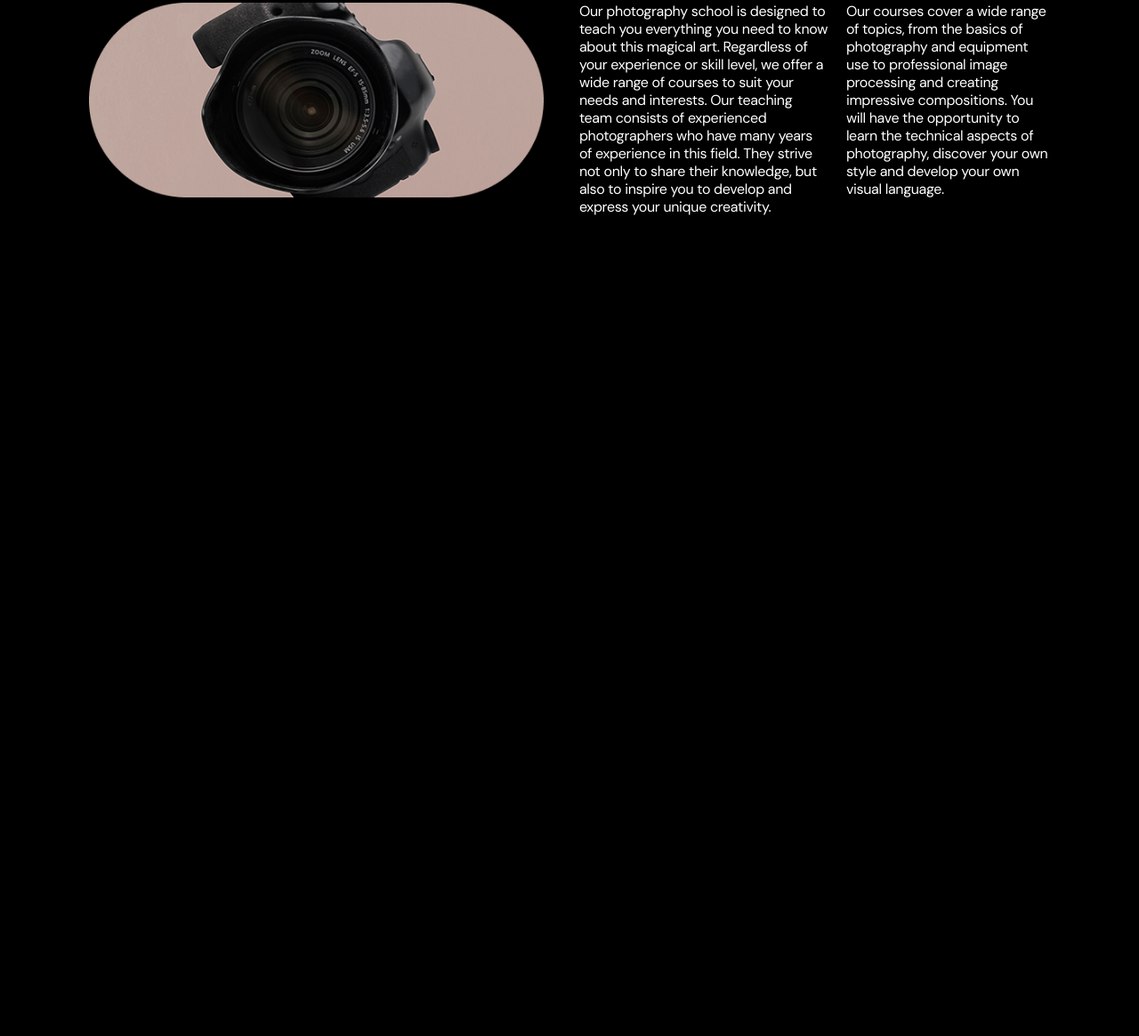
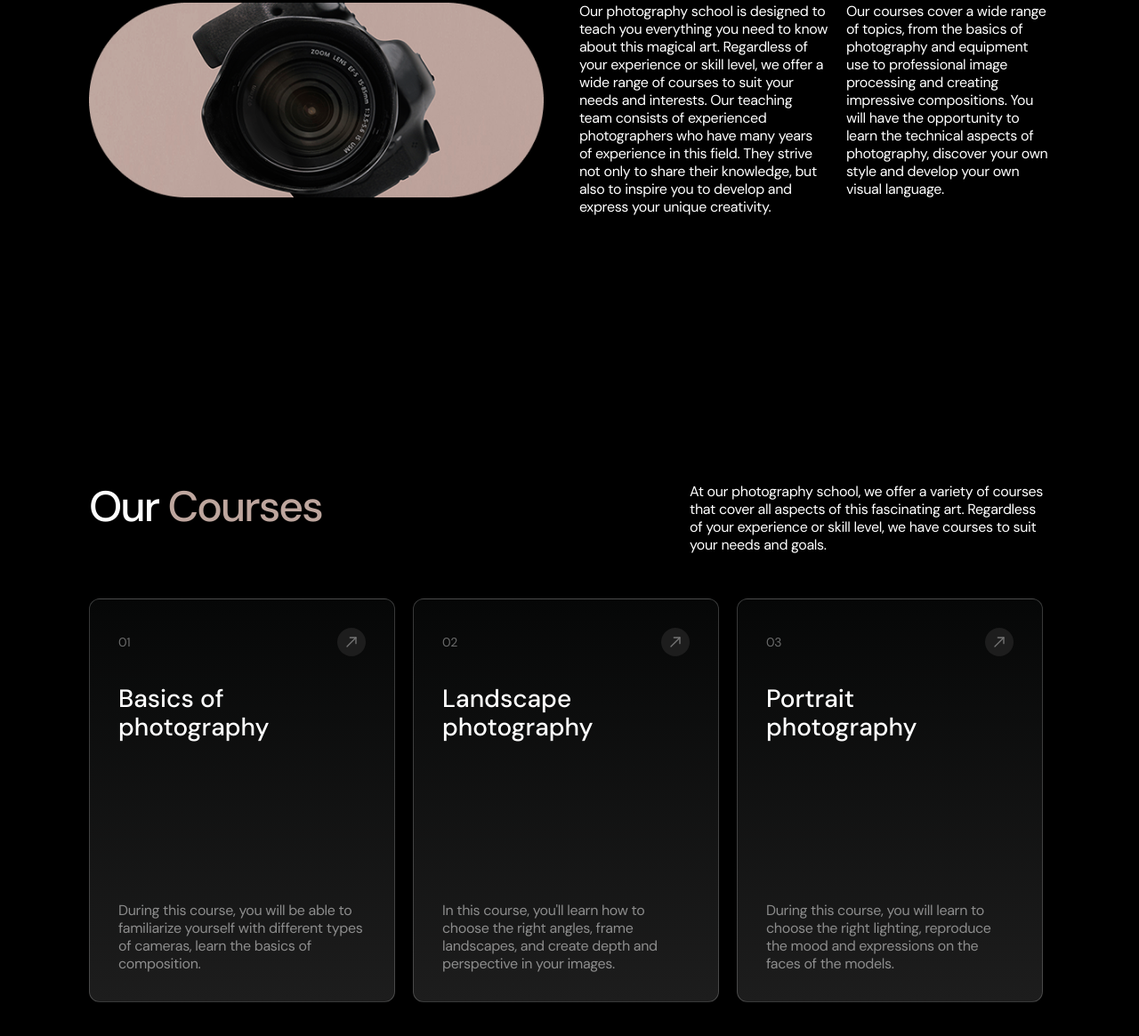
Before and after one commit to Rey-ui/Focus-Frame, a website built with Vite: page index.html in a window 1280 px wide. Shown: the part 1237-2402 px from the top of the page at 89% size. Before the commit the page ends 1630 px from the top, so only its background shows below. Built offline with nearby package versions, Linux system fonts and the light colour scheme.

Commit message:
add our-courses

```diff
--- a/index.html
+++ b/index.html
@@ -167,7 +167,7 @@
         </h2>
       </div>
       <section id="about-us" class="about section">
-        <div class="container">
+        <div class="container about-container">
           <h2 class="about-title">About <span>Us</span></h2>
           <div class="about-content">
             <div class="about-image">
@@ -216,6 +216,93 @@
               </div>
             </div>
           </div>
+        </div>
+      </section>
+      <section id="our-courses" class="our-courses section">
+        <div class="container">
+          <div class="our-courses-title_wrapper">
+            <h2 class="our-courses-title_title">Our <span>Courses</span></h2>
+            <p class="our-courses-title_text">
+              At our photography school, we offer a variety of courses that
+              cover all aspects of this fascinating art. Regardless of your
+              experience or skill level, we have courses to suit your needs and
+              goals.
+            </p>
+          </div>
+          <ul class="our-courses-list">
+            <li class="our-courses-list_item">
+              <div class="our-courses-list_label">
+                <div class="our-courses-list-label_text">01</div>
+                <a href="#sign-up" class="our-courses-list-label-link">
+                  <svg
+                    class="our-courses-list-label_svg"
+                    width="20"
+                    height="20"
+                  >
+                    <use
+                      href="./src/img/svg/symbol-defs.svg#icon-up-right"
+                    ></use>
+                  </svg>
+                </a>
+              </div>
+              <div class="our-courses-item_content">
+                <h3 class="our-courses-item_title">Basics of photography</h3>
+                <p class="our-courses-item_text">
+                  During this course, you will be able to familiarize yourself
+                  with different types of cameras, learn the basics of
+                  composition.
+                </p>
+              </div>
+            </li>
+            <li class="our-courses-list_item">
+              <div class="our-courses-list_label">
+                <div class="our-courses-list-label_text">02</div>
+                <a href="#sign-up" class="our-courses-list-label-link">
+                  <svg
+                    class="our-courses-list-label_svg"
+                    width="20"
+                    height="20"
+                  >
+                    <use
+                      href="./src/img/svg/symbol-defs.svg#icon-up-right"
+                    ></use>
+                  </svg>
+                </a>
+              </div>
+              <div class="our-courses-item_content">
+                <h3 class="our-courses-item_title">Landscape photography</h3>
+                <p class="our-courses-item_text">
+                  In this course, you'll learn how to choose the right angles,
+                  frame landscapes, and create depth and perspective in your
+                  images.
+                </p>
+              </div>
+            </li>
+            <li class="our-courses-list_item">
+              <div class="our-courses-list_label">
+                <div class="our-courses-list-label_text">03</div>
+                <a href="#sign-up" class="our-courses-list-label-link">
+                  <svg
+                    class="our-courses-list-label_svg"
+                    width="20"
+                    height="20"
+                  >
+                    <use
+                      href="./src/img/svg/symbol-defs.svg#icon-up-right"
+                    ></use>
+                  </svg>
+                </a>
+              </div>
+              <div class="our-courses-item_content">
+                <h3 class="our-courses-item_title">Portrait photography</h3>
+                <p class="our-courses-item_text">
+                  During this course, you will learn to choose the right
+                  lighting, reproduce the mood and expressions on the faces of
+                  the models.
+                </p>
+              </div>
+            </li>
+          </ul>
         </div>
       </section>
     </main>
--- a/src/css/about.css
+++ b/src/css/about.css
@@ -79,6 +79,9 @@
   }
 }
 @media screen and (min-width: 1280px) {
+  .about-container {
+    max-width: 1080px;
+  }
   .about-content {
     display: flex;
     flex-direction: row;
--- /dev/null
+++ b/src/css/courses.css
@@ -0,0 +1,169 @@
+.our-courses {
+}
+.section {
+}
+.container {
+}
+.our-courses-title_wrapper {
+  margin-bottom: 40px;
+}
+.our-courses-title_title {
+  font-weight: 500;
+  font-size: 28px;
+  line-height: 114%;
+  letter-spacing: -0.04em;
+  margin-bottom: 20px;
+}
+.our-courses-title_title span {
+  color: #bea69e;
+}
+.our-courses-title_text {
+  font-weight: 400;
+  font-size: 14px;
+  line-height: 129%;
+  letter-spacing: -0.02em;
+}
+.our-courses-list {
+  display: flex;
+  flex-direction: column;
+  align-items: center;
+  gap: 20px;
+}
+.our-courses-list_item {
+  border: 1px solid rgba(255, 255, 255, 0.2);
+  border-radius: 12px;
+  background: linear-gradient(180deg, #060707 0%, #1d1d1d 100%);
+  padding: 28px;
+  display: flex;
+  flex-direction: column;
+  gap: 28px;
+  transition: all 250ms;
+}
+.our-courses-list_item:hover {
+  border: 1px solid #bea69e;
+}
+.our-courses-list_label {
+  display: flex;
+  align-items: center;
+  justify-content: space-between;
+}
+.our-courses-list-label_text {
+  font-weight: 400;
+  font-size: 14px;
+  line-height: 129%;
+  letter-spacing: -0.02em;
+  color: rgba(255, 255, 255, 0.4);
+}
+.our-courses-list-label-link {
+  border-radius: 100%;
+  fill: #1d1d1d;
+  width: 32px;
+  height: 32px;
+  background-color: #1d1d1d;
+  padding: 6px;
+  transition: all 250ms;
+}
+.our-courses-list-label-link:hover {
+  transform: scale(1.05);
+}
+.our-courses-list-label_svg {
+}
+.our-courses-item_content {
+  display: flex;
+  flex-direction: column;
+  gap: 164px;
+}
+.our-courses-item_title {
+  font-weight: 500;
+  font-size: 28px;
+  line-height: 114%;
+}
+.our-courses-item_text {
+  font-weight: 400;
+  font-size: 14px;
+  line-height: 129%;
+  letter-spacing: -0.02em;
+  color: rgba(255, 255, 255, 0.5);
+}
+@media screen and (min-width: 768px) {
+  .our-courses-title_wrapper {
+    display: flex;
+    align-items: flex-start;
+    justify-content: center;
+    gap: 58px;
+    margin-bottom: 50px;
+  }
+  .our-courses-title_title {
+    font-weight: 500;
+    font-size: 48px;
+    line-height: 112%;
+    letter-spacing: -0.04em;
+    margin-bottom: 0;
+  }
+  .our-courses-title_text {
+    font-weight: 400;
+    font-size: 16px;
+    line-height: 125%;
+    letter-spacing: -0.02em;
+    max-width: 381px;
+  }
+  .our-courses-list {
+    display: flex;
+    flex-direction: row;
+    flex-wrap: wrap;
+    align-items: center;
+    gap: 20px;
+  }
+  .our-courses-list_item {
+    padding: 32px;
+    display: flex;
+    flex-direction: column;
+    gap: 32px;
+  }
+  .our-courses-list_label {
+    display: flex;
+    align-items: center;
+    justify-content: space-between;
+  }
+  .our-courses-list-label_text {
+    font-size: 14px;
+    line-height: 129%;
+    letter-spacing: -0.02em;
+  }
+  .our-courses-list-label-link {
+    width: 32px;
+    height: 32px;
+    padding: 6px;
+  }
+  .our-courses-item_content {
+    display: flex;
+    flex-direction: column;
+    justify-content: space-between;
+    gap: 180px;
+  }
+  .our-courses-item_title {
+    font-weight: 500;
+    font-size: 28px;
+    line-height: 114%;
+    max-width: 265px;
+  }
+  .our-courses-item_text {
+    font-weight: 400;
+    font-size: 16px;
+    line-height: 125%;
+    letter-spacing: -0.02em;
+    max-width: 278px;
+  }
+}
+@media screen and (min-width: 1280px) {
+  .our-courses-title_wrapper {
+    display: flex;
+    align-items: flex-start;
+    justify-content: space-between;
+    gap: 58px;
+    margin-bottom: 50px;
+  }
+  .our-courses-title_text {
+    max-width: 405px;
+  }
+}
--- a/src/css/header.css
+++ b/src/css/header.css
@@ -147,6 +147,7 @@
   }
   .header-btn {
     display: inline-block;
+    white-space: nowrap;
     font-weight: 700;
     font-size: 18px;
     line-height: 156%;
--- a/src/css/hero.css
+++ b/src/css/hero.css
@@ -14,7 +14,6 @@
   padding-top: 40px;
   padding-right: 20px;
   padding-left: 20px;
-  max-width: 295px;
 }
 .hero-text {
   display: flex;
@@ -92,8 +91,13 @@
   background-color: #bea69e;
   /* padding: 12px; */
   stroke: #1d1d1d;
+  fill: none;
+  display: flex;
+  align-self: center;
+  justify-self: center;
   padding: 12px;
-  fill: none;
+  width: 44px;
+  height: 44px;
 }
 .hero-reviews_svg svg {
   stroke: none;
@@ -133,7 +137,6 @@
     padding-top: 64px;
     padding-right: 155px;
     padding-left: 32px;
-    max-width: 517px;
   }
 
   .hero-title {
@@ -204,8 +207,9 @@
     background-color: #bea69e;
     /* padding: 12px; */
     stroke: #1d1d1d;
-    padding: 12px;
     fill: none;
+    width: 50px;
+    height: 50px;
   }
   .hero-reviews_svg svg {
     stroke: none;
@@ -248,7 +252,6 @@
     padding-top: 80px;
     padding-right: 50px;
     padding-left: 50px;
-    max-width: 980px;
     display: flex;
     flex-direction: row;
     gap: 20px;
@@ -322,7 +325,6 @@
     background-color: #bea69e;
     /* padding: 12px; */
     stroke: #1d1d1d;
-    padding: 12px;
     fill: none;
   }
   .hero-reviews_svg svg {
--- a/src/css/reset.css
+++ b/src/css/reset.css
@@ -1,4 +1,13 @@
 /* Reset styles */
+
+*,
+*:before,
+*:after {
+  -moz-box-sizing: border-box;
+  -webkit-box-sizing: border-box;
+  box-sizing: border-box;
+}
+
 * {
   padding: 0px;
   margin: 0px;
--- a/src/css/style.css
+++ b/src/css/style.css
@@ -3,6 +3,7 @@
 @import url("./modal.css");
 @import url("./hero.css");
 @import url("./about.css");
+@import url("./courses.css");
 html {
   scroll-behavior: smooth;
 }
@@ -27,6 +28,7 @@ body {
   padding: 0 20px;
   max-width: 375px;
   height: 100%;
+  margin: 0 auto;
 }
 .hero {
   background-image: url("../img/Graphic-mob.png");
```
